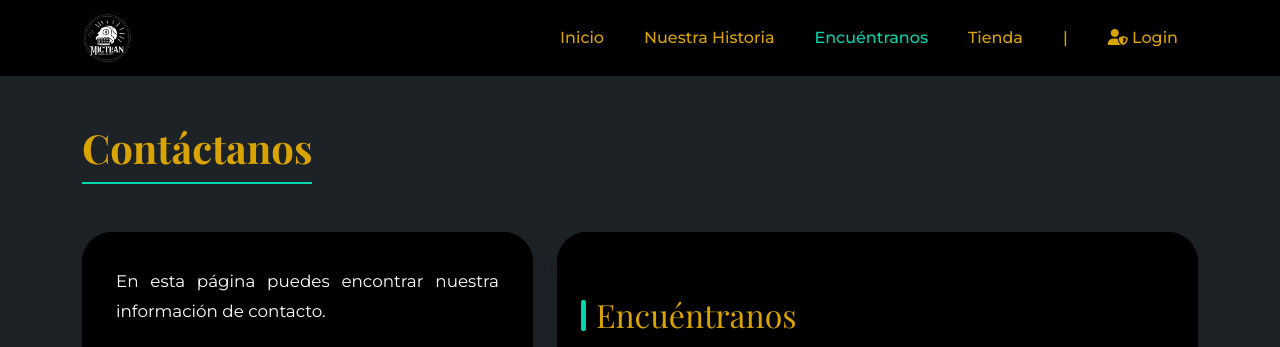
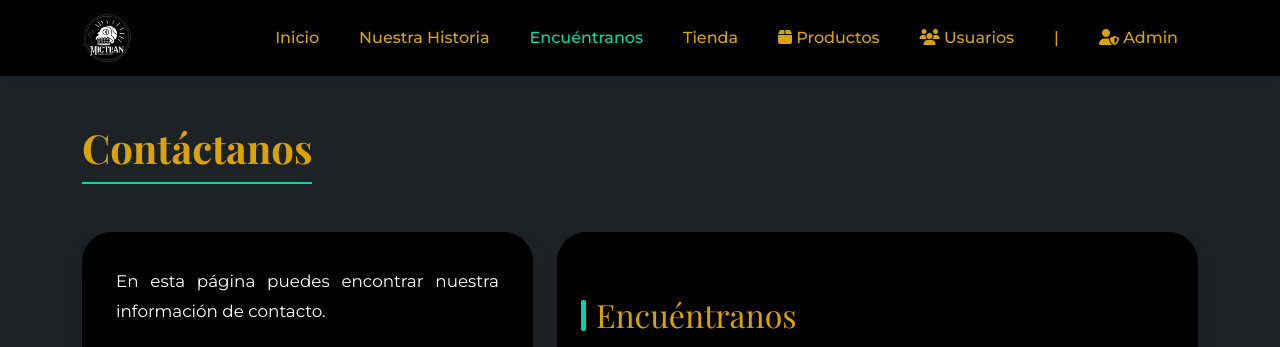
Before and after one commit to Equipo-Quijda/Proyecto-Integrador-Mictl-n, a website: page paginas/contact.html in a window 1280 px wide. Shown: the top 347 px of the page. Drawn offline with nearby package versions, Linux system fonts and the light colour scheme.

Commit message:
Reparando links 2.0 la venganza

```diff
--- a/paginas/contact.html
+++ b/paginas/contact.html
@@ -40,11 +40,21 @@
             <a class="nav-link" href="./tienda.html">Tienda</a>
           </li>
           <li class="nav-item">
+            <a class="nav-link" href="./products.html">
+              <i class="fas fa-box"></i> Productos
+            </a>
+          </li>
+          <li class="nav-item">
+            <a class="nav-link" href="./users.html">
+              <i class="fas fa-users"></i> Usuarios
+            </a>
+          </li>
+          <li class="nav-item">
             <span class="nav-link">|</span>
           </li>
           <li class="nav-item">
             <a class="nav-link" href="./login.html">
-              <i class="fas fa-user-shield"></i> Login
+              <i class="fas fa-user-shield"></i> Admin
             </a>
           </li>
         </ul>
```
Also changed, not shown: index.html (+10 -0 lines), paginas/about.html (+11 -1 lines), paginas/tienda.html (+11 -1 lines), paginas/users.html (+6 -2 lines).
